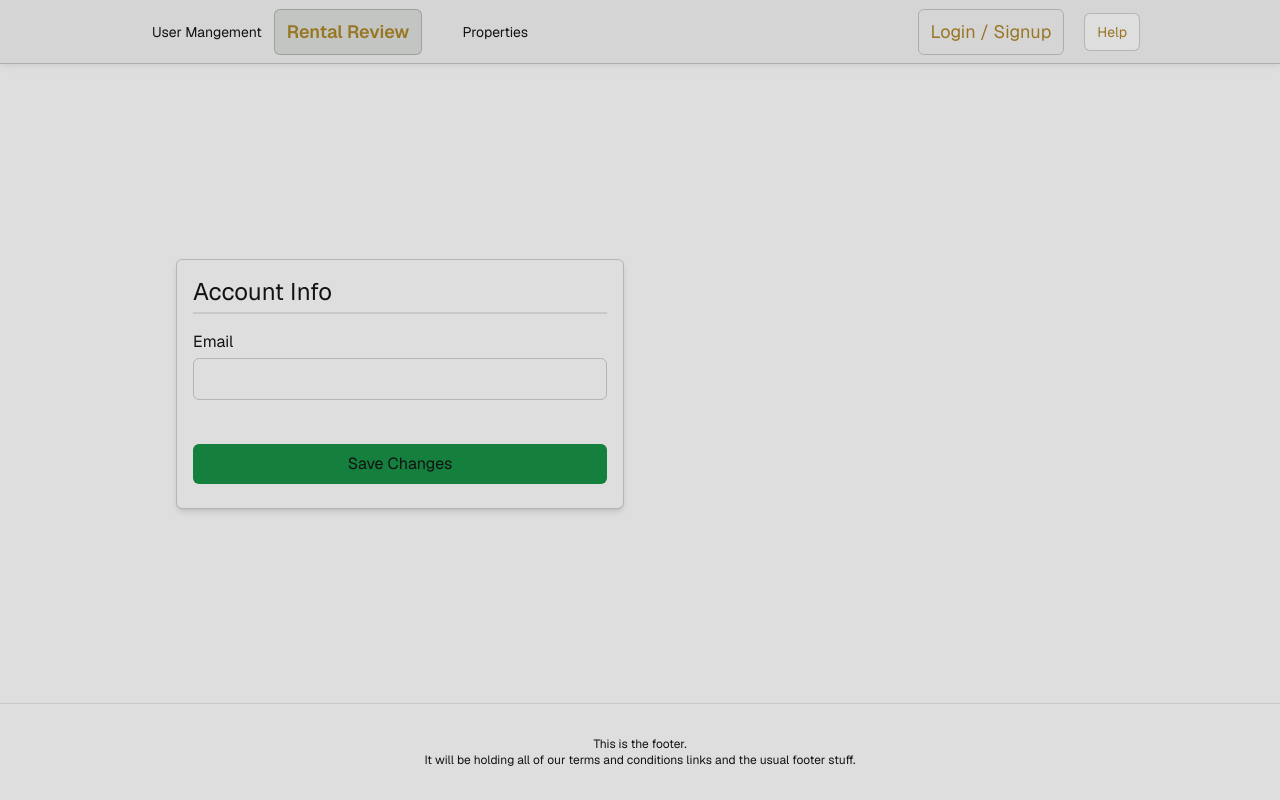
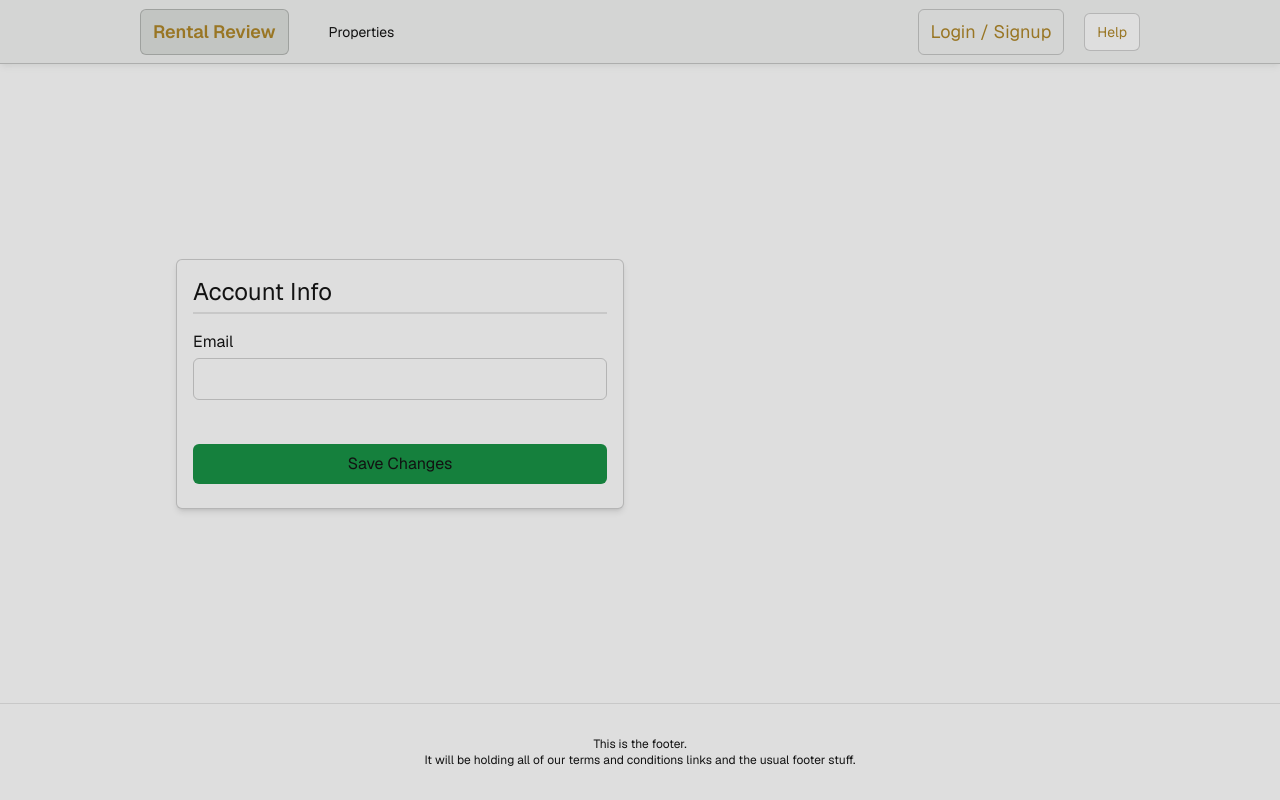
Before and after one commit to CM20254-Group-7/rental-review, a Next.js app: page /account/ChangeGeneralAccountInfo in a window 1280 px wide. Built offline with nearby package versions, Linux system fonts and the light colour scheme; no server answers.

Commit message:
it now works

```diff
--- a/app/account/ChangeGeneralAccountInfo/actions.ts
+++ b/app/account/ChangeGeneralAccountInfo/actions.ts
@@ -36,7 +36,6 @@ export const updateInfo = async (prevState: State, formData: FormData): Promise<
   });
 
   if (!validatedFields.success) {
-    console.log(validatedFields.error.flatten().fieldErrors);
     return {
       errors: validatedFields.error.flatten().fieldErrors,
       message: 'Invalid Fields. Failed to update infomation.',
@@ -49,9 +48,13 @@ export const updateInfo = async (prevState: State, formData: FormData): Promise<
   const cookieStore = cookies();
   const supabase = createClient(cookieStore);
 
-  const { error } = await supabase.auth.updateUser({
+  const { data, error } = await supabase.auth.updateUser({
     email: newEmail,
   });
+
+  console.log('actions')
+  console.log(data)
+  console.log(data.user?.identities)
 
   if (error) {
     return {
--- a/app/account/ChangeGeneralAccountInfo/forms.tsx
+++ b/app/account/ChangeGeneralAccountInfo/forms.tsx
@@ -1,3 +1,5 @@
+'use client';
+
 import { useFormState } from 'react-dom';
 import React from 'react';
 import { State, updateInfo } from './actions';
--- a/app/account/ChangeGeneralAccountInfo/page.tsx
+++ b/app/account/ChangeGeneralAccountInfo/page.tsx
@@ -1,5 +1,3 @@
-'use client';
-
 import UpdateProfileForm from './forms';
 
 const ChangeGeneralAccountInfo = () => (
--- a/app/account/ChangePassword/forms.tsx
+++ b/app/account/ChangePassword/forms.tsx
@@ -1,5 +1,3 @@
-'use client';
-
 import { useFormState } from 'react-dom';
 import React from 'react';
 import { State, updatePassword } from './actions';
--- a/app/account/ChangePassword/page.tsx
+++ b/app/account/ChangePassword/page.tsx
@@ -1,5 +1,3 @@
-'use client';
-
 import NewPasswordForm from './forms';
 
 const ChangePassword = () => (
--- a/app/account/page.tsx
+++ b/app/account/page.tsx
@@ -1,5 +1,3 @@
-'use client';
-
 import Link from 'next/link';
 import GetInfo from './DisplayInfo';
 
--- a/components/Header/NavBar.tsx
+++ b/components/Header/NavBar.tsx
@@ -3,12 +3,12 @@ import React from 'react';
 import AuthButton from './AuthButton';
 import HomeButton from './HomeButton';
 import Help from './Help';
-import UserAccountButton from './UserAccountButton';
+
 
 const NavBar: React.FC = () => (
   <nav className='w-full flex-none flex justify-center border-b shadow-md bg-primary/10 shadow-primary/10 h-16'>
     <div className='w-full max-w-[614px] md:max-w-[80%] flex items-center p-3 text-sm'>
-      <UserAccountButton />
+
       <HomeButton />
       <div className='flex-1 flex flex-row px-8 gap-4'>
         <NavLink
```
